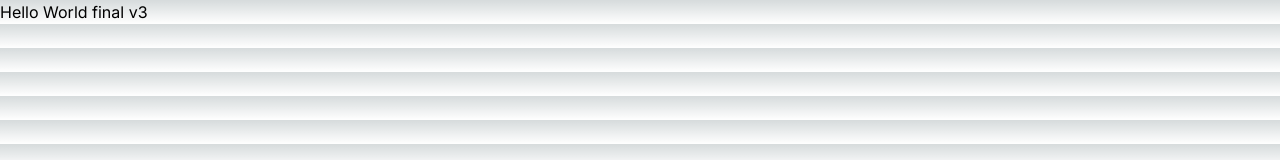
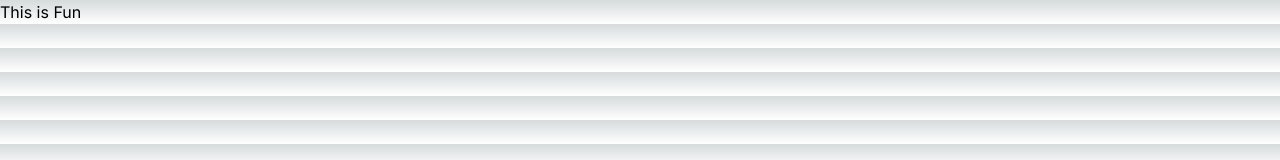
Before and after one commit to KH-Tom/tom-web230915, a Next.js app: page / in a window 1280 px wide. Shown: the top 160 px of the page. Built offline with nearby package versions, Linux system fonts and the light colour scheme.

Commit message:
This is Fun v4

```diff
--- a/app/page.js
+++ b/app/page.js
@@ -1,5 +1,5 @@
 import Image from "next/image";
 
 export default function Home() {
-  return <main>Hello World final v3</main>;
+  return <main>This is Fun</main>;
 }
```
